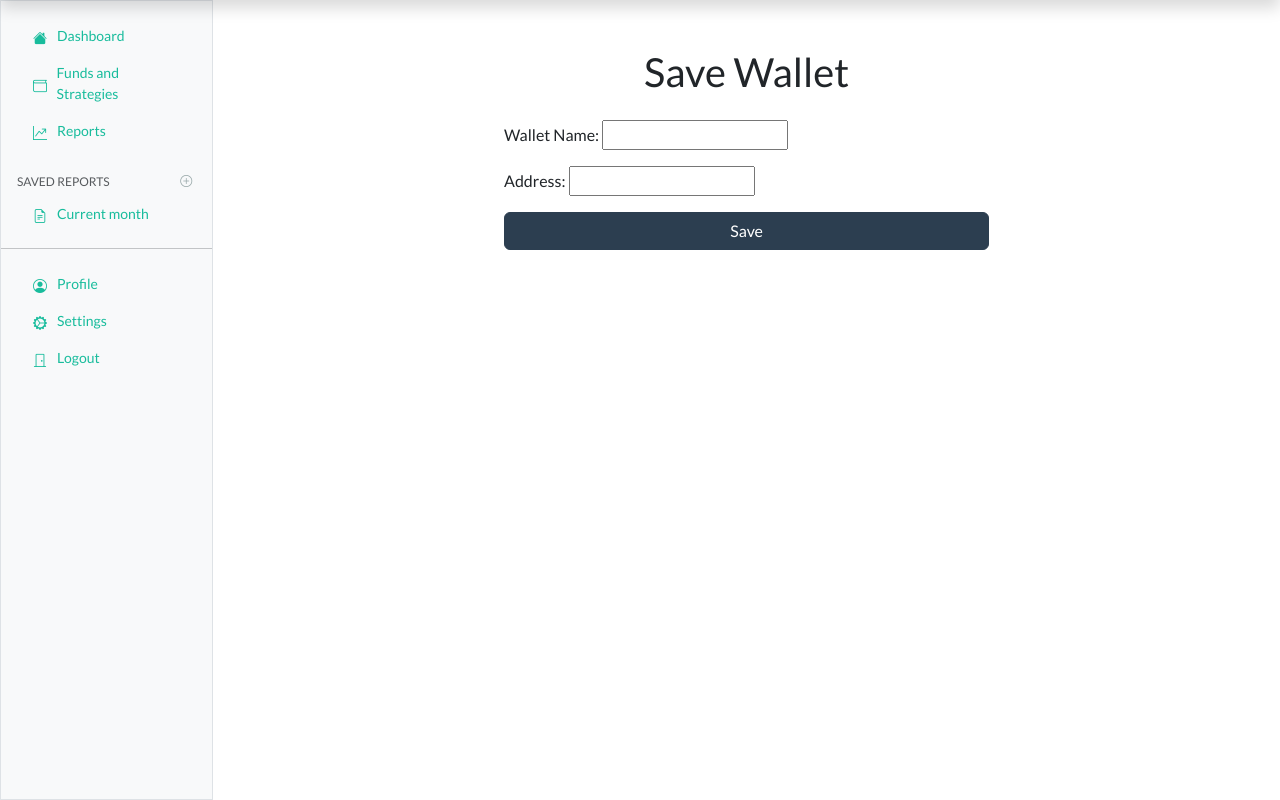
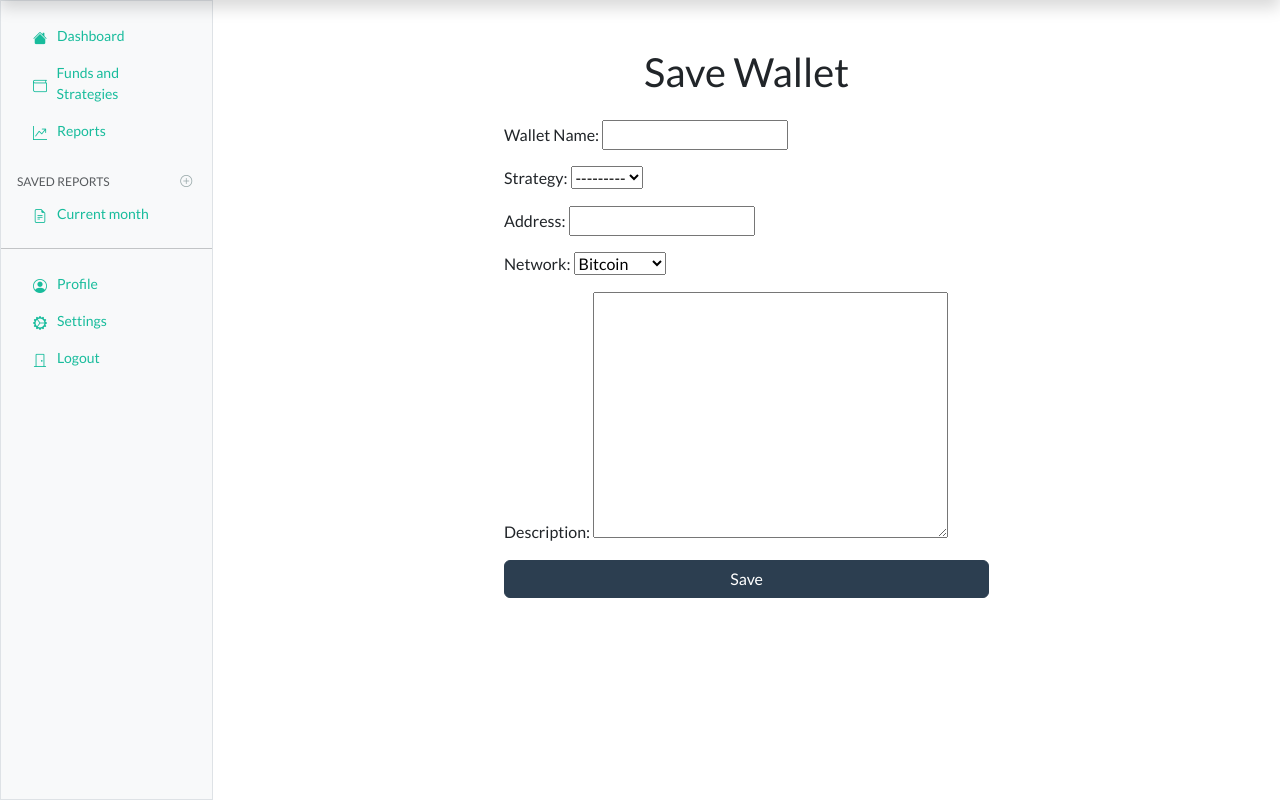
Before and after one commit to Dado-hash/Dashboard_Arkadia_V2, a Django app: page /dashboard/save-wallet/ in a window 1280 px wide. Shown: the part 48-848 px from the top of the page. Run offline with Django 5.2, Linux system fonts and the light colour scheme; data that the repository does not hold is empty; some libraries are stand-ins or nearby versions.

Commit message:
Fixed save wallet fields

```diff
--- a/dashboard_arkadia_v2/templates/funds_and_strategies/save_wallet.html
+++ b/dashboard_arkadia_v2/templates/funds_and_strategies/save_wallet.html
@@ -1,4 +1,3 @@
-<!-- templates/save_wallet.html -->
 {% extends 'base.html' %}
 
 {% block title %}Save Wallet{% endblock %}
@@ -20,6 +19,15 @@
                     {% endif %}
                 </div>
                 <div class="mb-3">
+                    {{ form.strategy.label_tag }}
+                    {{ form.strategy }}
+                    {% if form.strategy.errors %}
+                        <div class="text-danger">
+                            {{ form.strategy.errors }}
+                        </div>
+                    {% endif %}
+                </div>
+                <div class="mb-3">
                     {{ form.address.label_tag }}
                     {{ form.address }}
                     {% if form.address.errors %}
@@ -29,11 +37,20 @@
                     {% endif %}
                 </div>
                 <div class="mb-3">
-                    {{ form.balance.label_tag }}
-                    {{ form.balance }}
-                    {% if form.balance.errors %}
+                    {{ form.network.label_tag }}
+                    {{ form.network }}
+                    {% if form.network.errors %}
                         <div class="text-danger">
-                            {{ form.balance.errors }}
+                            {{ form.network.errors }}
+                        </div>
+                    {% endif %}
+                </div>
+                <div class="mb-3">
+                    {{ form.description.label_tag }}
+                    {{ form.description }}
+                    {% if form.description.errors %}
+                        <div class="text-danger">
+                            {{ form.description.errors }}
                         </div>
                     {% endif %}
                 </div>
```
